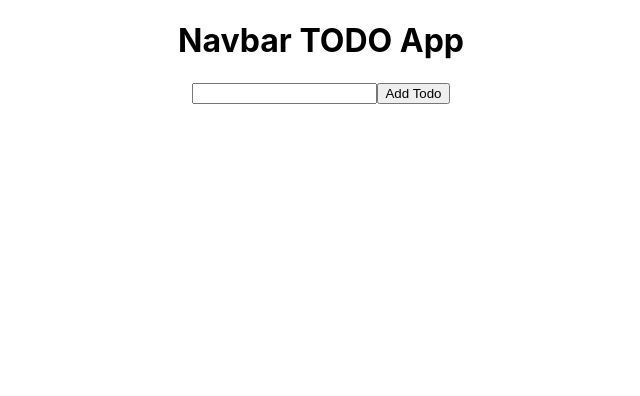
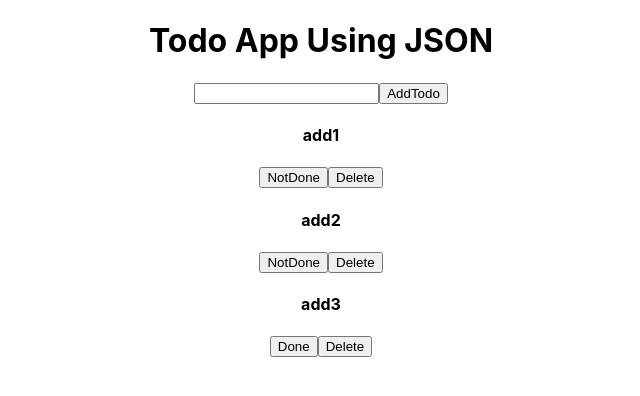
Before and after one commit to Sameerpadhy50/Git-Repo, a React (Create React App) app in the folder React_recap/react_revision/: page / in a window 1280 px wide. Shown: the top 396 px of the page, without its empty margins (319-959 px from the left). Built offline with nearby package versions, Linux system fonts and the light colour scheme; data requests are answered from the project's data file.

Commit message:
Todo app CRUD operation with json server

```diff
--- /dev/null
+++ b/React_recap/react_revision/db.json
@@ -0,0 +1,19 @@
+{
+  "todos": [
+    {
+      "id": 1692732062792,
+      "title": "add1",
+      "status": false
+    },
+    {
+      "id": 1692732483951,
+      "title": "add2",
+      "status": false
+    },
+    {
+      "id": 1692732492014,
+      "title": "add3",
+      "status": true
+    }
+  ]
+}
--- a/React_recap/react_revision/package.json
+++ b/React_recap/react_revision/package.json
@@ -6,12 +6,14 @@
     "@testing-library/jest-dom": "^5.17.0",
     "@testing-library/react": "^13.4.0",
     "@testing-library/user-event": "^13.5.0",
+    "axios": "^1.4.0",
     "react": "^18.2.0",
     "react-dom": "^18.2.0",
     "react-scripts": "5.0.1",
     "web-vitals": "^2.1.4"
   },
   "scripts": {
+    "server": "json-server --watch db.json --port 5400",
     "start": "react-scripts start",
     "build": "react-scripts build",
     "test": "react-scripts test",
--- a/React_recap/react_revision/src/App.js
+++ b/React_recap/react_revision/src/App.js
@@ -1,11 +1,12 @@
 import logo from './logo.svg';
 import './App.css';
 import { Counter } from './Components/Counter';
-import { TodoApp } from './Components/TodoApp';
+import { TodoApp } from './Day-2/TodoApp';
 
 function App() {
   return (
     <div className="App">
+      {/* <TodoApp/> */}
       <TodoApp/>
     </div>
   );
--- /dev/null
+++ b/React_recap/react_revision/src/Day-2/AllTodos.jsx
@@ -0,0 +1,8 @@
+import React from 'react'
+import { SingleTodo } from './SingleTodo'
+
+export const AllTodos = ({todo,handleUpdate,handleDelete}) => {
+  return (
+    <div>{todo.map((el)=><SingleTodo{...el} handleUpdate={handleUpdate} handleDelete={handleDelete}/>)}</div>
+  )
+}
--- /dev/null
+++ b/React_recap/react_revision/src/Day-2/SingleTodo.jsx
@@ -0,0 +1,11 @@
+import React from 'react'
+
+export const SingleTodo = ({id,title,status,handleUpdate,handleDelete}) => {
+  return (
+    <div>
+        <h4>{title}</h4>
+        <button onClick={()=>{handleUpdate(id,status)}}>{status?"Done":"NotDone"}</button>
+        <button onClick={()=>handleDelete(id)}>Delete</button>
+    </div>
+  )
+}
--- /dev/null
+++ b/React_recap/react_revision/src/Day-2/TodoApp.jsx
@@ -0,0 +1,43 @@
+import React, { useEffect, useState } from "react";
+import { TodoInput } from "./TodoInput";
+import { AllTodos } from "./AllTodos";
+import axios from "axios";
+
+export const TodoApp = () => {
+  const [todo, setTodo] = useState([]);
+
+  const Getdata=()=>{
+    axios.get("http://localhost:5400/todos").then((res)=>(console.log(res),setTodo(res.data))).catch((err)=>console.log(err))
+  }
+
+  useEffect(()=>{
+    Getdata()
+  },[])
+  const AddData = (data) => {
+    let payload = {
+      id: Date.now(),
+      title: data,
+      status: false,
+    };
+    axios
+      .post("http://localhost:5400/todos", payload)
+      .then((res) =>{ console.log(res.data), Getdata()})
+      .catch((err) => console.log(err));
+
+  };
+  const handleUpdate=(id,status)=>{
+    axios.patch(`http://localhost:5400/todos/${id}`,{status:(!status)}).then((res)=>Getdata())
+
+
+  }
+  const handleDelete=(id)=>{
+    axios.delete(`http://localhost:5400/todos/${id}`).then((res)=>Getdata()).catch((err)=>console.log(err))
+  }
+  return (
+    <div>
+      <h1>Todo App Using JSON</h1>
+      <TodoInput AddData={AddData} />
+      <AllTodos todo={todo}handleUpdate={handleUpdate} handleDelete={handleDelete}/>
+    </div>
+  );
+};
--- /dev/null
+++ b/React_recap/react_revision/src/Day-2/TodoInput.jsx
@@ -0,0 +1,11 @@
+import React, { useState } from 'react'
+
+export const TodoInput = ({AddData}) => {
+    const [text,setText]=useState("")
+  return (
+    <div>
+        <input type="text" value={text} onChange={(e)=>setText(e.target.value)}/>
+        <button onClick={()=>AddData(text)}>AddTodo</button>
+    </div>
+  )
+}
```
Also changed, not shown: 1 other file (tests, documents, lock files or other folders).
